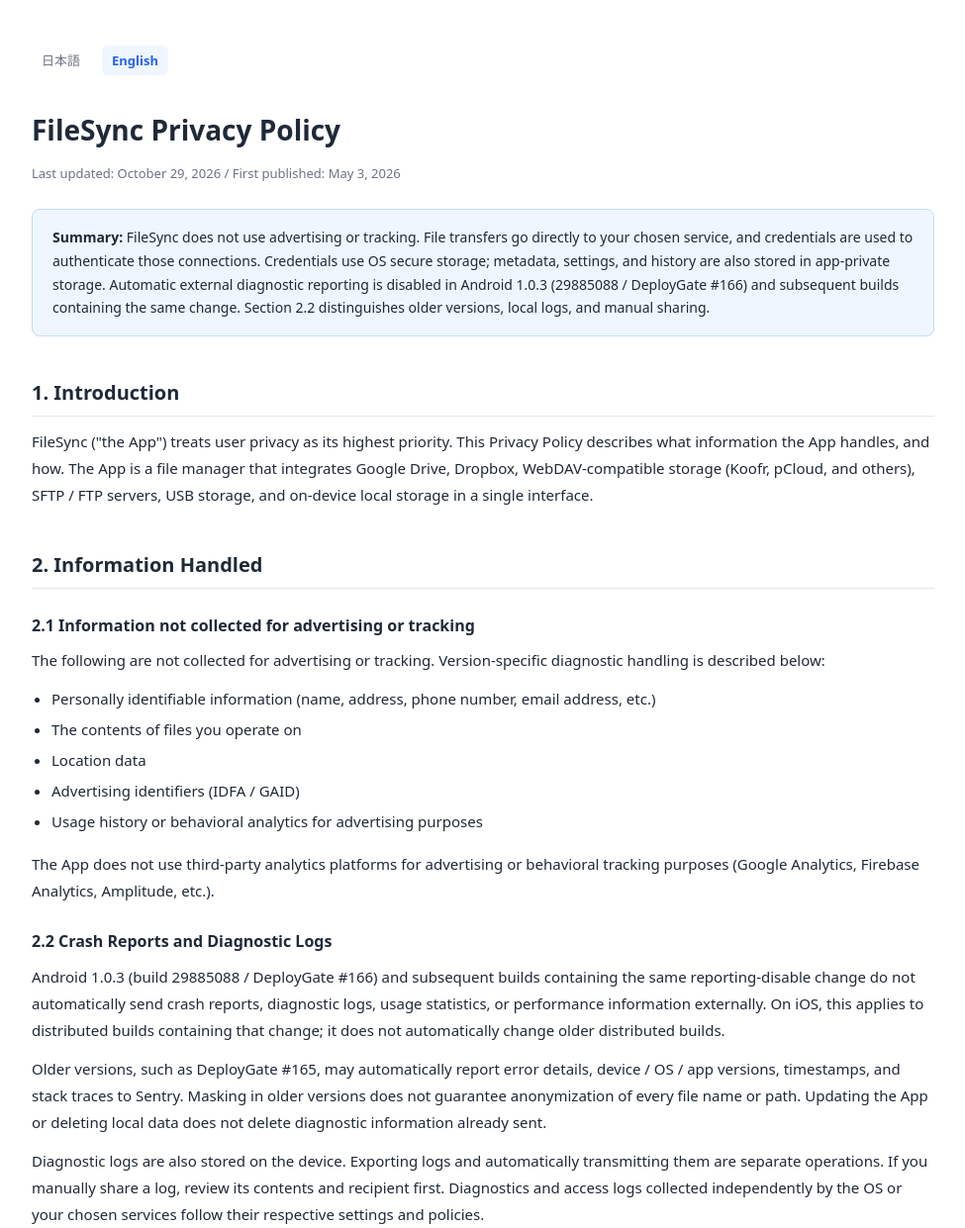
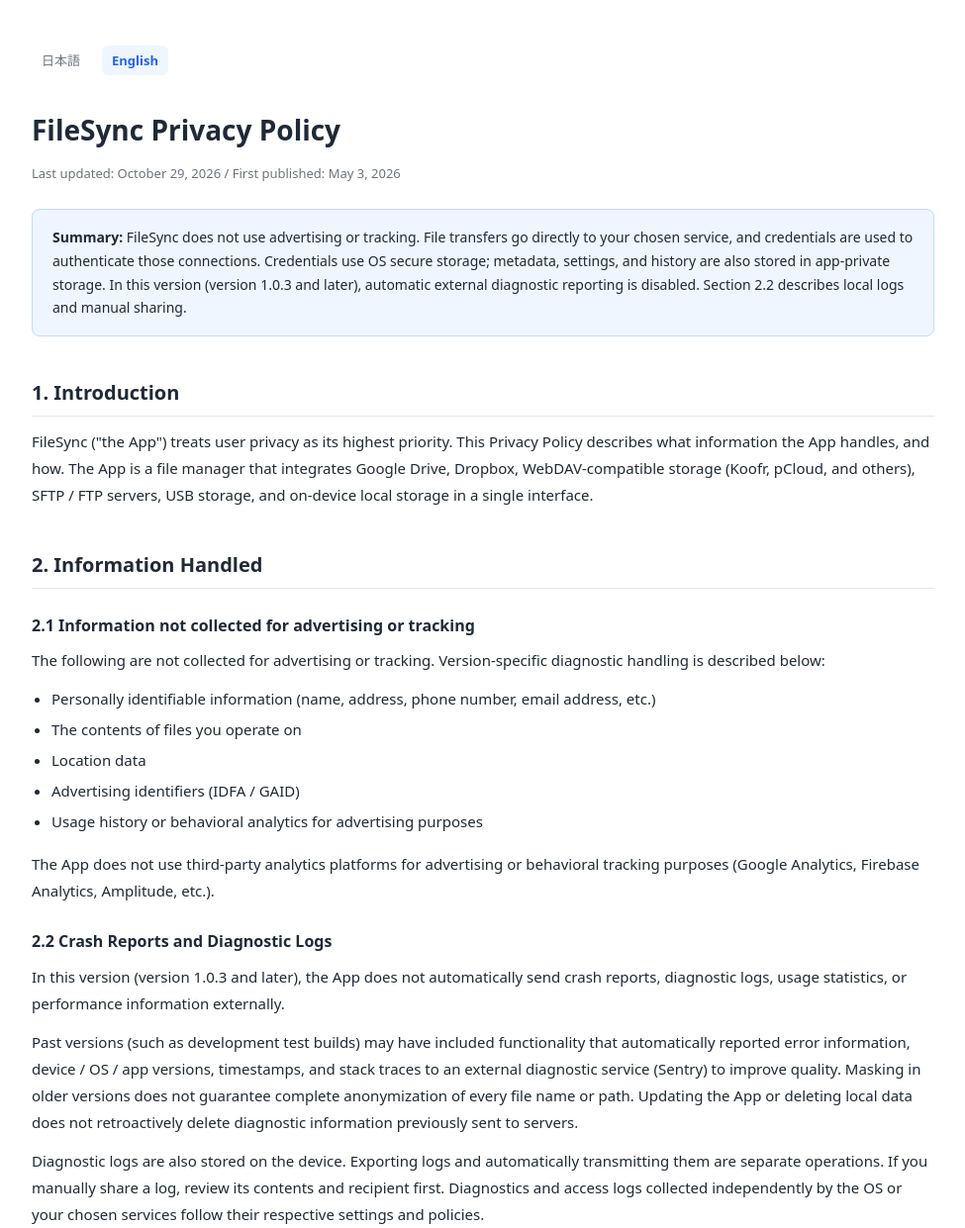
Before and after one commit to nurupoga/nurupoga.github.io, a plain HTML site: page filesync/privacy_en.html in a window 1280 px wide. Shown: the part 59-1300 px from the top of the page at 99% size, without its empty margins (152-1127 px from the left). Drawn offline with Linux system fonts and the light colour scheme.

Commit message:
fix(privacy): remove DeployGate beta references for App Store release

```diff
--- a/filesync/privacy_en.html
+++ b/filesync/privacy_en.html
@@ -147,7 +147,7 @@
   <div class="notice">
     <strong>Summary:</strong> FileSync does not use advertising or tracking. File transfers go directly to your chosen service, and credentials are used to authenticate those connections.
     Credentials use OS secure storage; metadata, settings, and history are also stored in app-private storage.
-    Automatic external diagnostic reporting is disabled in Android 1.0.3 (29885088 / DeployGate #166) and subsequent builds containing the same change. Section 2.2 distinguishes older versions, local logs, and manual sharing.
+    In this version (version 1.0.3 and later), automatic external diagnostic reporting is disabled. Section 2.2 describes local logs and manual sharing.
   </div>
 
   <h2>1. Introduction</h2>
@@ -171,12 +171,11 @@
 
   <h3>2.2 Crash Reports and Diagnostic Logs</h3>
   <p>
-    Android 1.0.3 (build 29885088 / DeployGate #166) and subsequent builds containing the same reporting-disable change do not automatically send crash reports, diagnostic logs, usage statistics, or performance information externally.
-    On iOS, this applies to distributed builds containing that change; it does not automatically change older distributed builds.
+    In this version (version 1.0.3 and later), the App does not automatically send crash reports, diagnostic logs, usage statistics, or performance information externally.
   </p>
   <p>
-    Older versions, such as DeployGate #165, may automatically report error details, device / OS / app versions, timestamps, and stack traces to Sentry.
-    Masking in older versions does not guarantee anonymization of every file name or path. Updating the App or deleting local data does not delete diagnostic information already sent.
+    Past versions (such as development test builds) may have included functionality that automatically reported error information, device / OS / app versions, timestamps, and stack traces to an external diagnostic service (Sentry) to improve quality.
+    Masking in older versions does not guarantee complete anonymization of every file name or path. Updating the App or deleting local data does not retroactively delete diagnostic information previously sent to servers.
   </p>
   <p>
     Diagnostic logs are also stored on the device. Exporting logs and automatically transmitting them are separate operations. If you manually share a log, review its contents and recipient first.
```
Also changed, not shown: filesync/privacy.html (+4 -5 lines).
